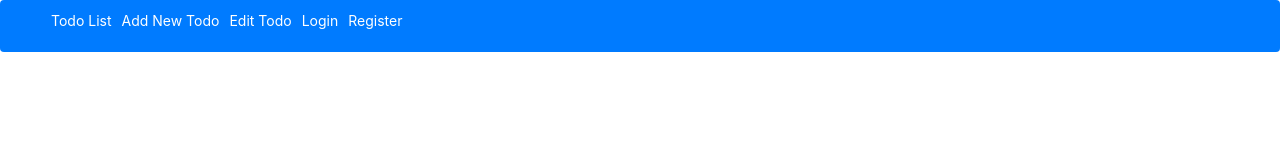
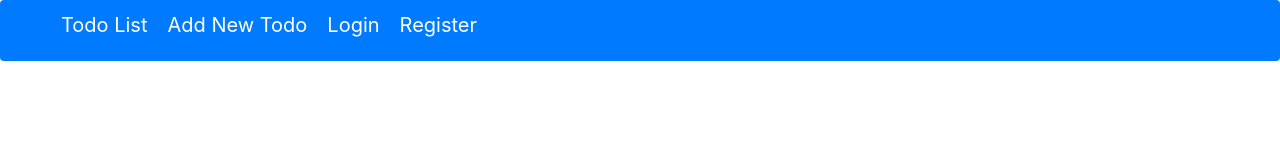
Before and after one commit to thakurankit6767/Todo_Assignment, a React (Create React App) app in the folder frontend/: page / in a window 1280 px wide. Shown: the top 160 px of the page. Built offline with nearby package versions, Linux system fonts and the light colour scheme; no server answers.

Commit message:
Update Code

```diff
--- a/frontend/src/components/Header.jsx
+++ b/frontend/src/components/Header.jsx
@@ -18,11 +18,6 @@
           </Link>
         </li>
         <li className="navbar-item">
-          <Link to="/edittodo" className="navbar-link">
-            Edit Todo
-          </Link>
-        </li>
-        <li className="navbar-item">
           {/* Add the CSS class name */}
           <Link to="/login" className="navbar-link">
             Login
--- a/frontend/src/components/css/Navbar.css
+++ b/frontend/src/components/css/Navbar.css
@@ -15,8 +15,11 @@
 .navbar-link {
   color: #fff;
   text-decoration: none;
+  font-size: 20px;
+  margin-left: 10px;
 }
 
 .navbar-link:hover {
-  color: #ccc;
+  color: #090505;
+
 }
```
